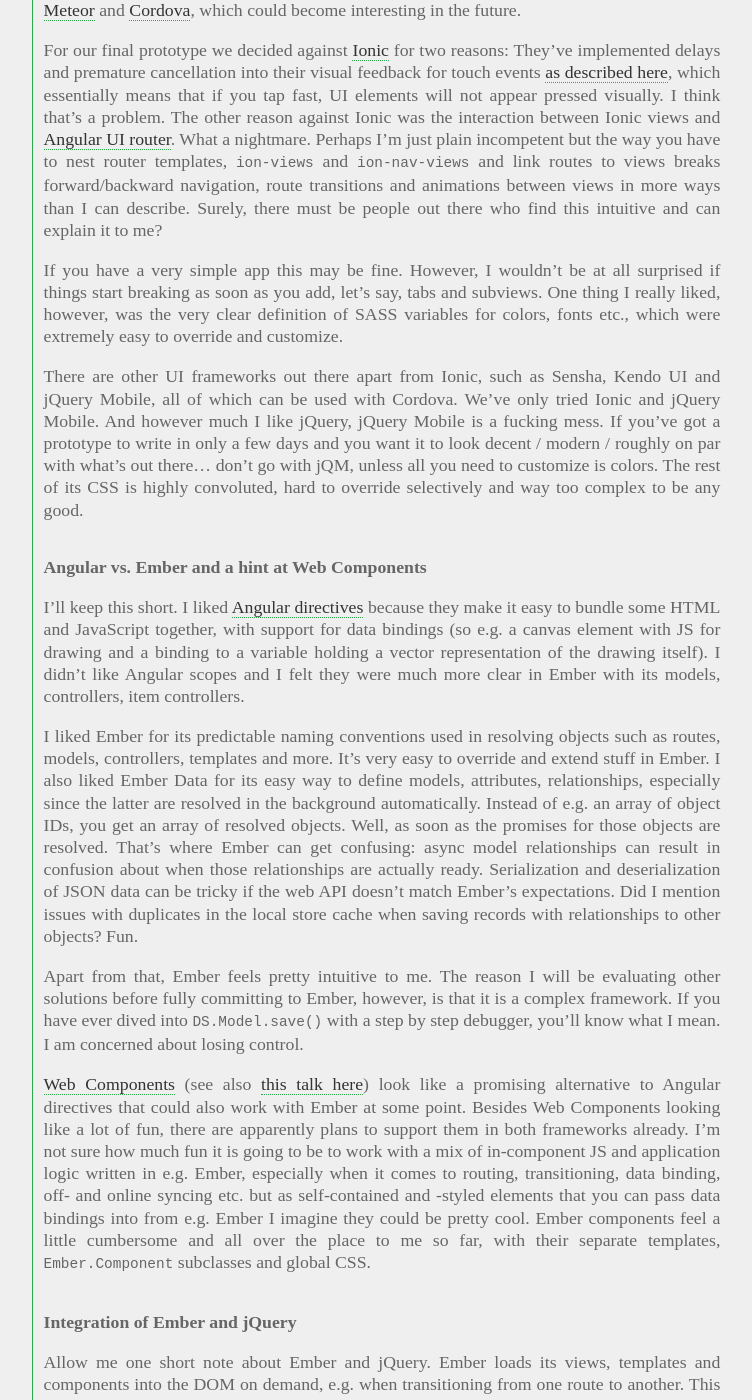
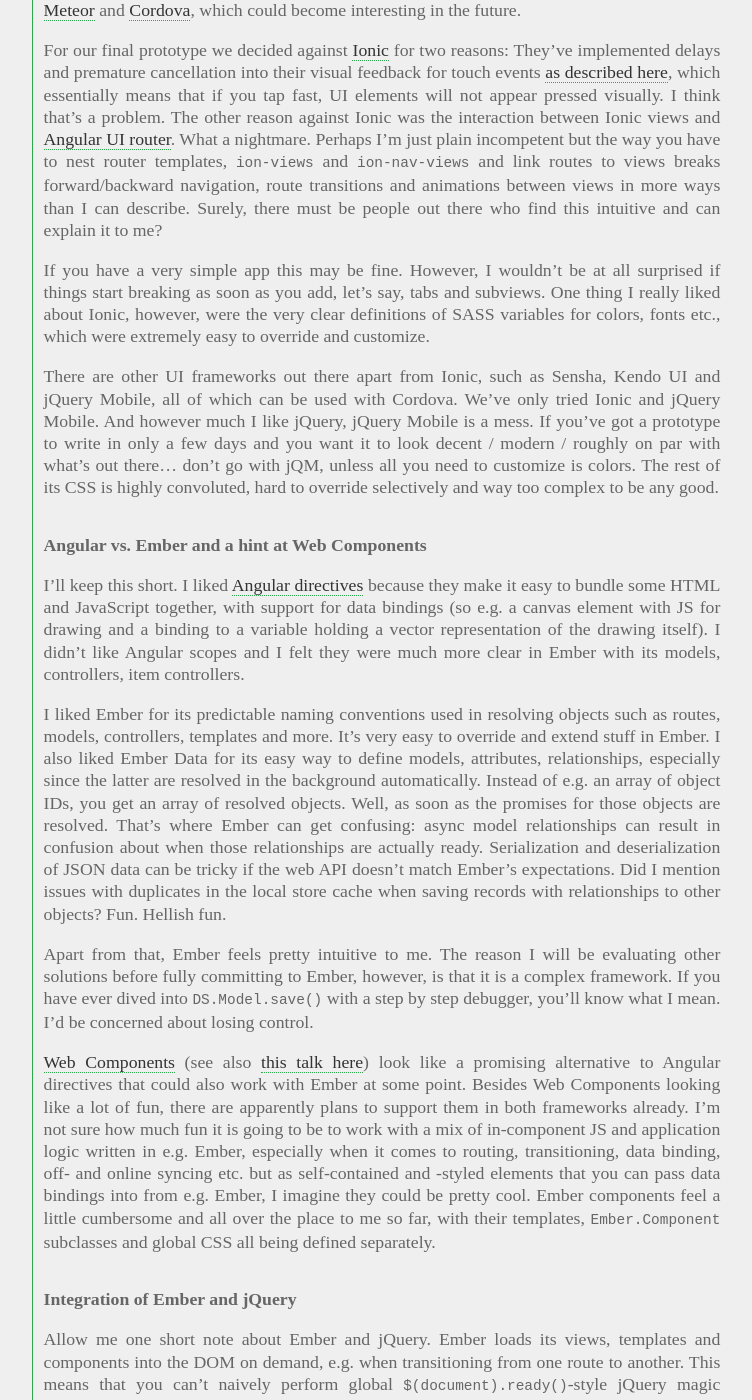
Before and after one commit to Jannis/jannis.github.io, a Jekyll site: the page built from _posts/2014-09-14-early-experiences-with-the-javascript-world.md, in a window 1280 px wide and 1400 px high, scrolled down 3845 px. Shown: the whole window, without its empty margins (321-1073 px from the left). Built offline with Jekyll 4.4.1, drawn with Linux system fonts in a browser that asks for light colours; some web fonts are replaced; comment, search, counter and statistics services are not loaded; some of the changed text lies outside the part shown.

Commit message:
Improve wording in the JS post

```diff
--- a/_posts/2014-09-14-early-experiences-with-the-javascript-world.md
+++ b/_posts/2014-09-14-early-experiences-with-the-javascript-world.md
@@ -92,11 +92,10 @@
 
 ### Stability and documentation
 
-Right, documentation. Everyone's old friend who stayed at home, was left
-behind and never saw the world. I have nothing against APIs that change,
-frameworks that move on. And I know that hardly anyone enjoys writing
-documentation or keeping it up to date. When I was actively contributing
-to [Xfce](http://xfce.org) we sucked at documentation. Most people do.
+Right, documentation. I have nothing against APIs that change, frameworks
+that move on. And I know that hardly anyone enjoys writing documentation or
+keeping it up to date. When I was actively contributing to
+[Xfce](http://xfce.org) we sucked at documentation. Most people do.
 
 But then again, the desktop world isn't moving anywhere near as fast as,
 for instance, the Ruby world or, even more so, the JavaScript world. If
@@ -157,11 +155,10 @@
 bower install --save ember
 {% endhighlight %}
 
-and have Ember pulled in and dropped in your project, ready to be
-included in your HTML5 app and (thanks to `--save`) remembered for
-the future. Now all you need to do is add `bower.json` to version
-control and everyone in your project can spin up their environment with
-1-2 commands, e.g.
+and have Ember pulled in and dropped in your project, ready to be included
+in your HTML5 app and (thanks to `--save`) remembered for the future. Now
+all you need to do is add `bower.json` to version control and everyone in
+your project can spin up their environment with 1-2 commands, e.g.
 
 {% highlight bash %}
 npm install
@@ -205,21 +202,20 @@
 views in more ways than I can describe. Surely, there must be people out
 there who find this intuitive and can explain it to me?
 
-If you have a very simple app this may be fine. However, I wouldn't be
-at all surprised if things start breaking as soon as you add, let's say,
-tabs and subviews. One thing I really liked, however, was the very clear
-definition of SASS variables for colors, fonts etc., which were
+If you have a very simple app this may be fine. However, I wouldn't be at
+all surprised if things start breaking as soon as you add, let's say, tabs
+and subviews. One thing I really liked about Ionic, however, were the very
+clear definitions of SASS variables for colors, fonts etc., which were
 extremely easy to override and customize.
 
-There are other UI frameworks out there apart from Ionic, such as
-Sensha, Kendo UI and jQuery Mobile, all of which can be used with
-Cordova. We've only tried Ionic and jQuery Mobile. And however much I
-like jQuery, jQuery Mobile is a fucking mess. If you've got a prototype
-to write in only a few days and you want it to look decent / modern /
-roughly on par with what's out there... don't go with jQM, unless all
-you need to customize is colors. The rest of its CSS is highly
-convoluted, hard to override selectively and way too complex to be any
-good.
+There are other UI frameworks out there apart from Ionic, such as Sensha,
+Kendo UI and jQuery Mobile, all of which can be used with Cordova. We've
+only tried Ionic and jQuery Mobile. And however much I like jQuery, jQuery
+Mobile is a mess. If you've got a prototype to write in only a few days and
+you want it to look decent / modern / roughly on par with what's out
+there... don't go with jQM, unless all you need to customize is colors. The
+rest of its CSS is highly convoluted, hard to override selectively and way
+too complex to be any good.
 
 ### Angular vs. Ember and a hint at Web Components
 
@@ -243,27 +239,27 @@
 Serialization and deserialization of JSON data can be tricky if the web
 API doesn't match Ember's expectations. Did I mention issues with
 duplicates in the local store cache when saving records with
-relationships to other objects? Fun.
+relationships to other objects? Fun. Hellish fun.
 
 Apart from that, Ember feels pretty intuitive to me. The reason I will
 be evaluating other solutions before fully committing to Ember, however,
 is that it is a complex framework. If you have ever dived into
 `DS.Model.save()` with a step by step debugger, you'll know what I mean.
-I am concerned about losing control.
+I'd be concerned about losing control.
 
 [Web Components](http://webcomponents.org/) (see also [this talk
 here](https://www.youtube.com/watch?v=OoaUd5NxiYk)) look like a promising
-alternative to Angular directives that could also work with Ember at
-some point. Besides Web Components looking like a lot of fun, there are
+alternative to Angular directives that could also work with Ember at some
+point. Besides Web Components looking like a lot of fun, there are
 apparently plans to support them in both frameworks already. I'm not sure
 how much fun it is going to be to work with a mix of in-component JS and
 application logic written in e.g. Ember, especially when it comes to
-routing, transitioning, data binding, off- and online syncing etc. but
-as self-contained and -styled elements that you can pass data bindings
-into from e.g. Ember I imagine they could be pretty cool. Ember
-components feel a little cumbersome and all over the place to me so
-far, with their separate templates, `Ember.Component` subclasses and
-global CSS.
+routing, transitioning, data binding, off- and online syncing etc. but as
+self-contained and -styled elements that you can pass data bindings into
+from e.g. Ember, I imagine they could be pretty cool. Ember components feel
+a little cumbersome and all over the place to me so far, with their
+templates, `Ember.Component` subclasses and global CSS all being defined
+separately.
 
 ### Integration of Ember and jQuery
 
```
Also changed, not shown: other parts of _posts/2014-09-14-early-experiences-with-the-javascript-world.md (+26 -27 lines).
